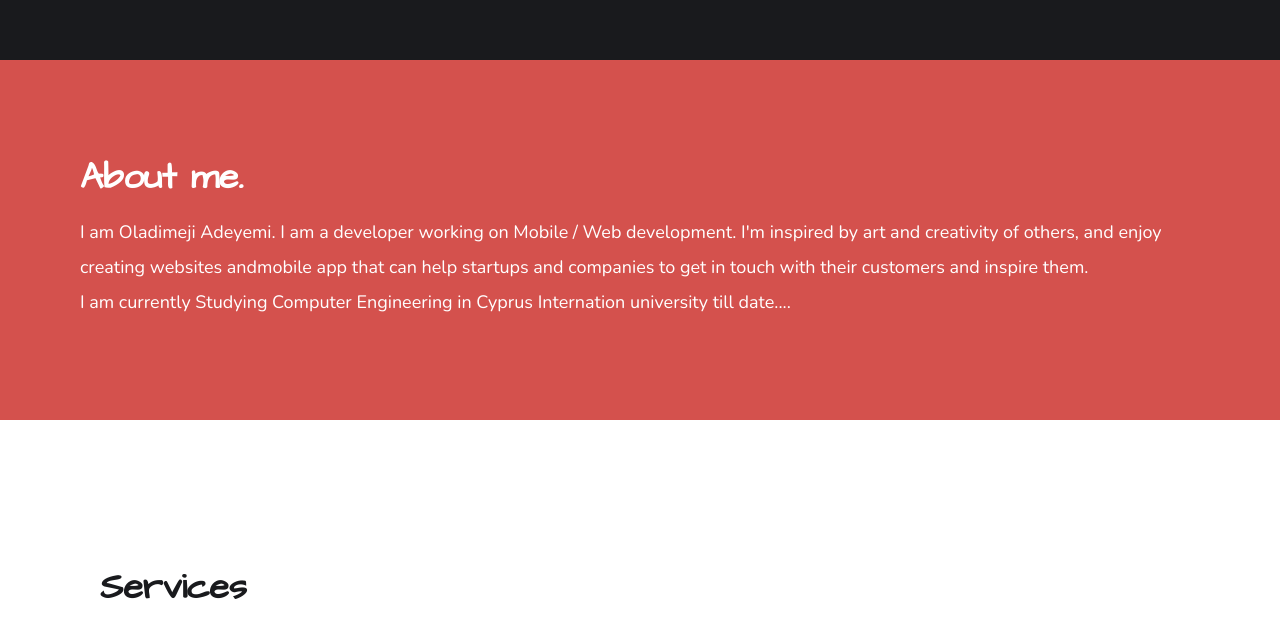
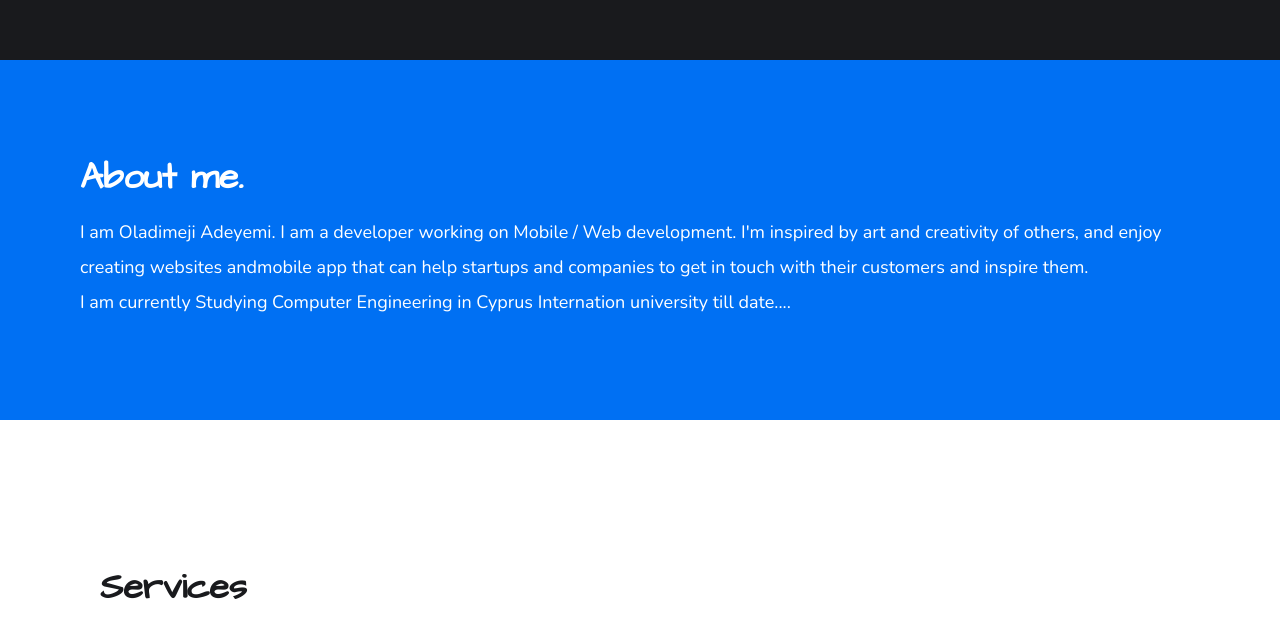
Before and after one commit to 9trocoder/portfolio, a plain HTML site: page index.html in a window 1280 px wide. Shown: the part 580-1197 px from the top of the page. Drawn offline with nearby package versions, Linux system fonts and the light colour scheme.

Commit message:
Update styles.css

```diff
--- a/styles.css
+++ b/styles.css
@@ -113,7 +113,7 @@ h1 {
 .about {
   grid-row: 2;
   grid-column: full-start / full-end;
-  background-color: rgb(212,81,77);
+  background-color: rgb(0,112,243);
   padding: 2rem 2rem;
   display: grid;
   grid-template-columns: [full-start] 1fr [center-start] repeat(
```
